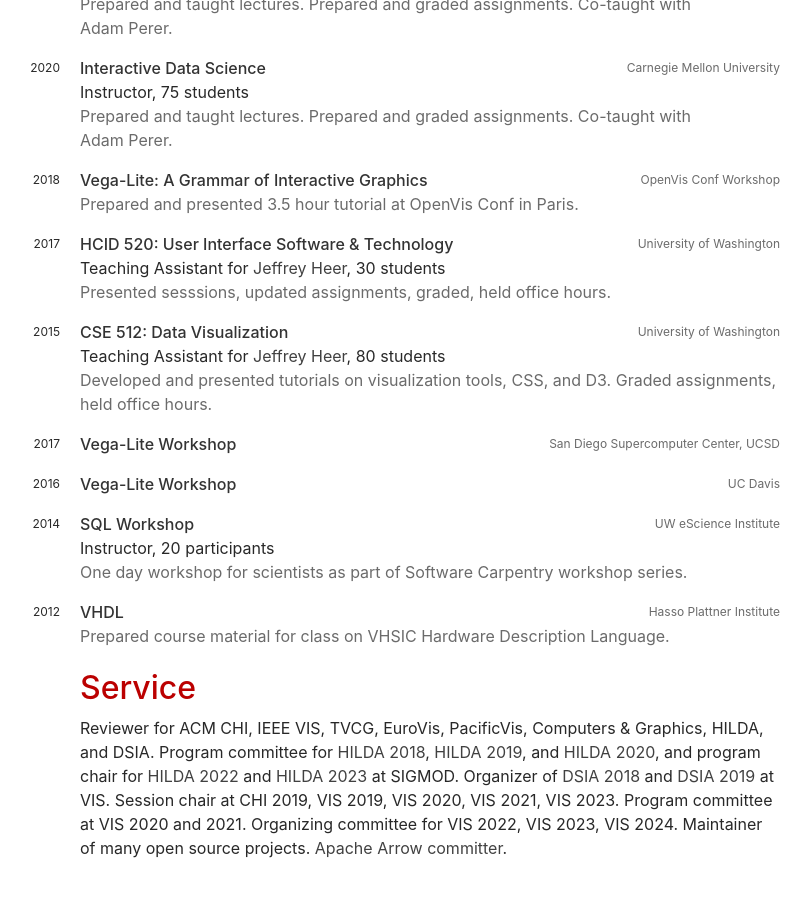
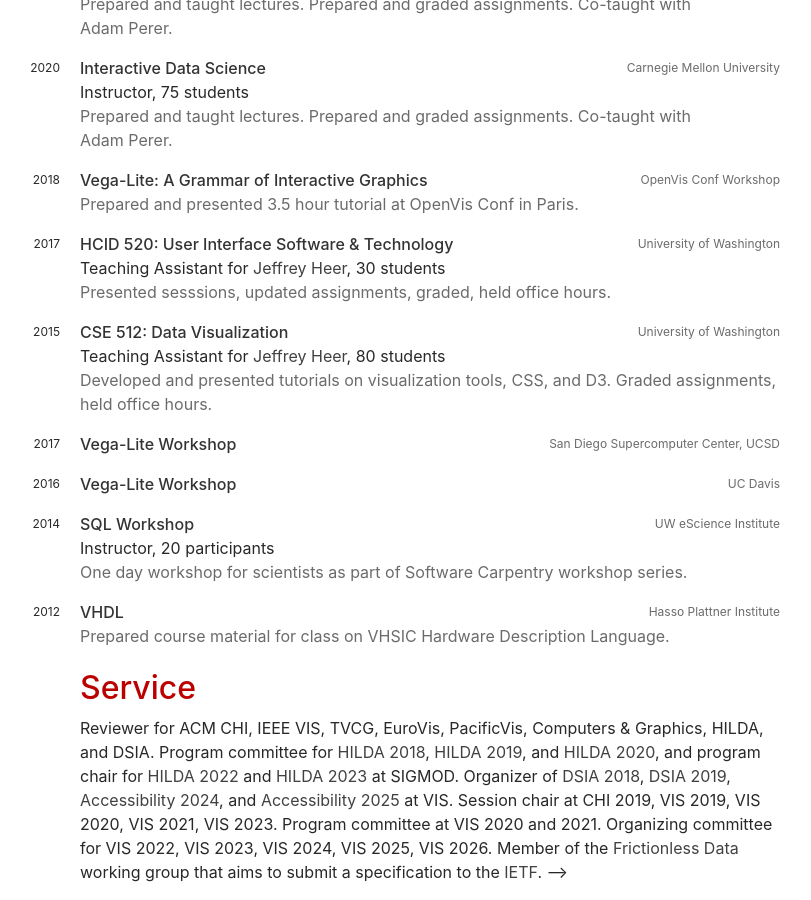
Before and after one commit to domoritz/domoritz.github.io, a Jekyll site: the page built from cv.html, in a window 1280 px wide and 900 px high, scrolled down 16634 px. Shown: the whole window, without its empty margins (260-1071 px from the left). Built offline with Jekyll 4.4.1, drawn with Linux system fonts in a browser that asks for light colours; before the commit the page ends 17510 px from its top, so only the background shows below that.

Commit message:
Update cv.html

```diff
--- a/cv.html
+++ b/cv.html
@@ -252,10 +252,8 @@
 <p>
   Reviewer for ACM CHI, IEEE VIS, TVCG, EuroVis, PacificVis, Computers & Graphics, HILDA, and DSIA.
   Program committee for <a href="http://hilda.io/2018/">HILDA 2018</a>, <a href="http://hilda.io/2019/">HILDA 2019</a>, and <a href="http://hilda.io/2020/">HILDA 2020</a>, and program chair for <a href="https://hilda.io/2022/">HILDA 2022</a> and <a href="https://hilda.io/2023/">HILDA 2023</a> at SIGMOD.
-  Organizer of <a href="https://www.interactive-analysis.org/year/2018/">DSIA 2018</a> and <a href="https://www.interactive-analysis.org/">DSIA 2019</a> at VIS.
-  Session chair at CHI 2019, VIS 2019, VIS 2020, VIS 2021, VIS 2023. Program committee at VIS 2020 and 2021. Organizing committee for VIS 2022, VIS 2023, VIS 2024.
-  Maintainer of many open source projects. <a href="https://arrow.apache.org/committers/">Apache Arrow committer</a>.
-  <!-- <br/>
+  Organizer of <a href="https://www.interactive-analysis.org/year/2018/">DSIA 2018</a>, <a href="https://www.interactive-analysis.org/">DSIA 2019</a>, <a href="https://accessviz.github.io">Accessibility 2024</a>, and <a href="https://accessviz.github.io">Accessibility 2025</a> at VIS.
+  Session chair at CHI 2019, VIS 2019, VIS 2020, VIS 2021, VIS 2023. Program committee at VIS 2020 and 2021. Organizing committee for VIS 2022, VIS 2023, VIS 2024, VIS 2025, VIS 2026.
   Member of the <a href="https://frictionlessdata.io/">Frictionless Data</a> working group that aims to submit a specification to the <a href="https://www.ietf.org/">IETF</a>. -->
 </p>
 
```
